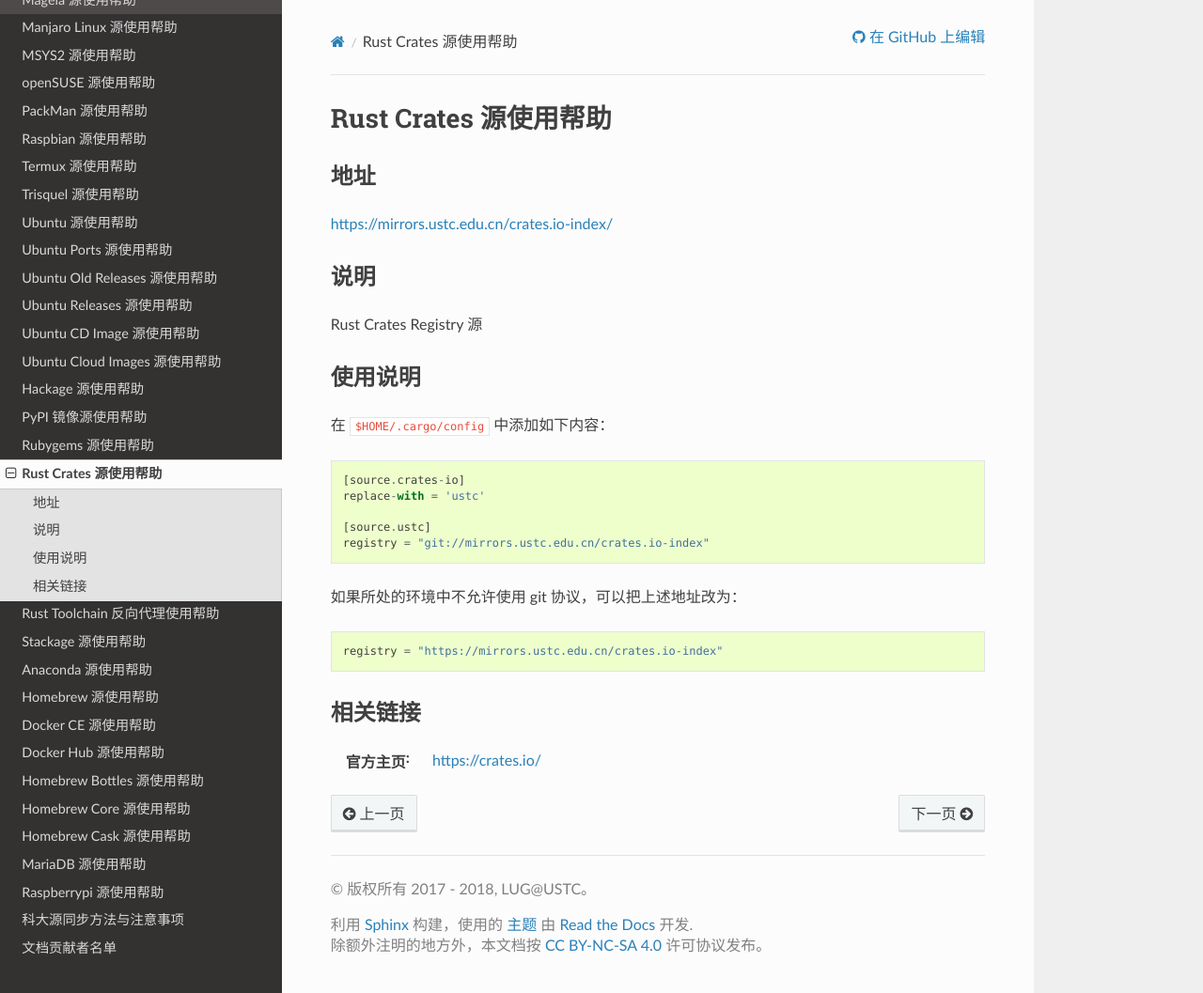
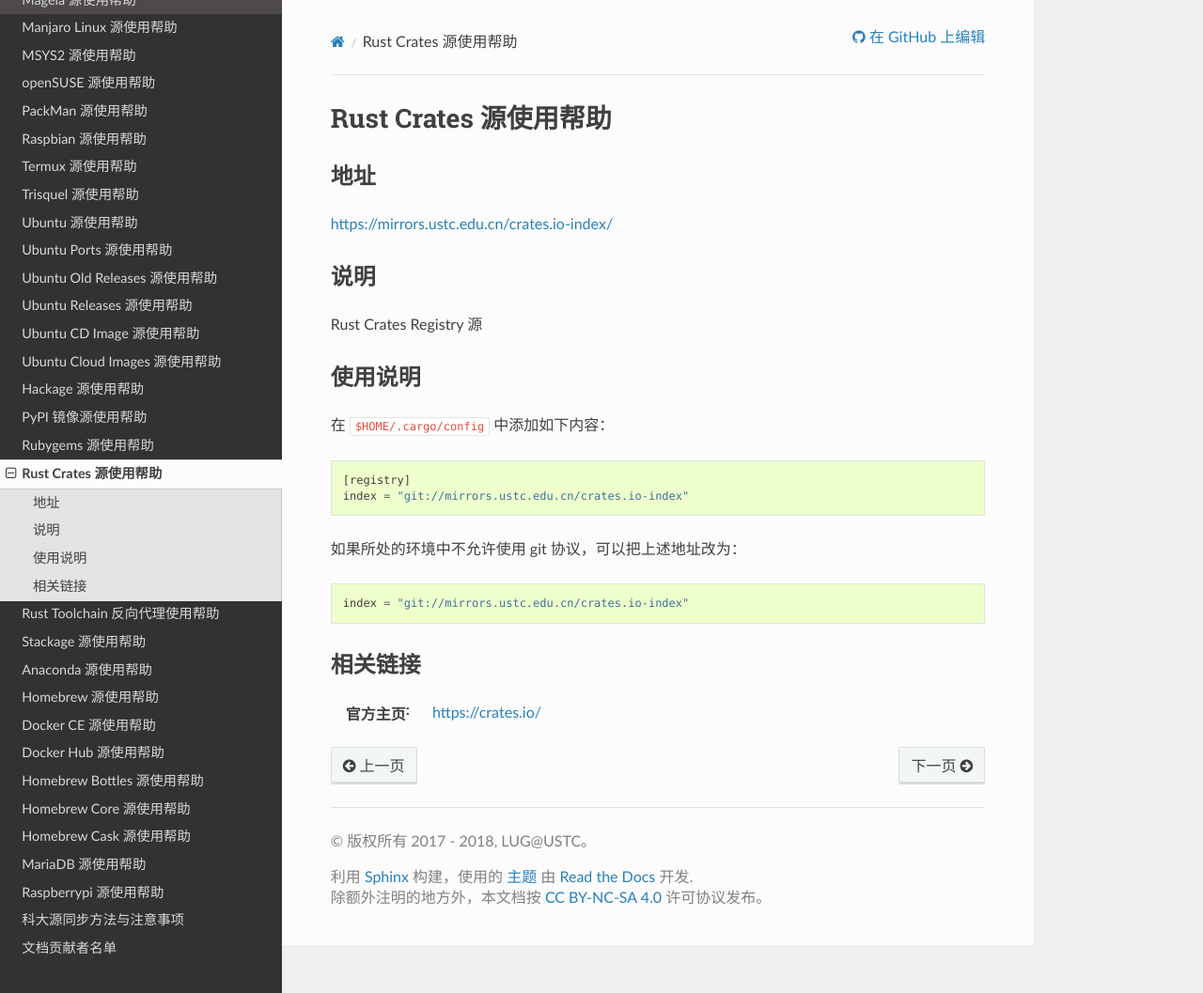
Before and after one commit to ustclug/mirrorhelp, a Sphinx documentation site: the page built from source/rust-crates.rst, in a window 1280 px wide and 1057 px high. Shown: the whole window at 94% size. Built offline with Sphinx 7.4.7 and the Read the Docs theme 2.0.0, drawn with Linux system fonts in a browser that asks for light colours; pages that are not in the unit, such as notebooks, are missing from menus.

Commit message:
Using new config key to specify cargo index URL.
reference: https://doc.rust-lang.org/cargo/reference/config.html

```diff
--- a/source/rust-crates.rst
+++ b/source/rust-crates.rst
@@ -19,17 +19,15 @@
 
 ::
 
-    [source.crates-io]
-    replace-with = 'ustc'
+    [registry]
+    index = "git://mirrors.ustc.edu.cn/crates.io-index"
 
-    [source.ustc]
-    registry = "git://mirrors.ustc.edu.cn/crates.io-index"
 
 如果所处的环境中不允许使用 git 协议，可以把上述地址改为：
 
 ::
 
-    registry = "https://mirrors.ustc.edu.cn/crates.io-index"
+    index = "git://mirrors.ustc.edu.cn/crates.io-index"
 
 相关链接
 ========
```
